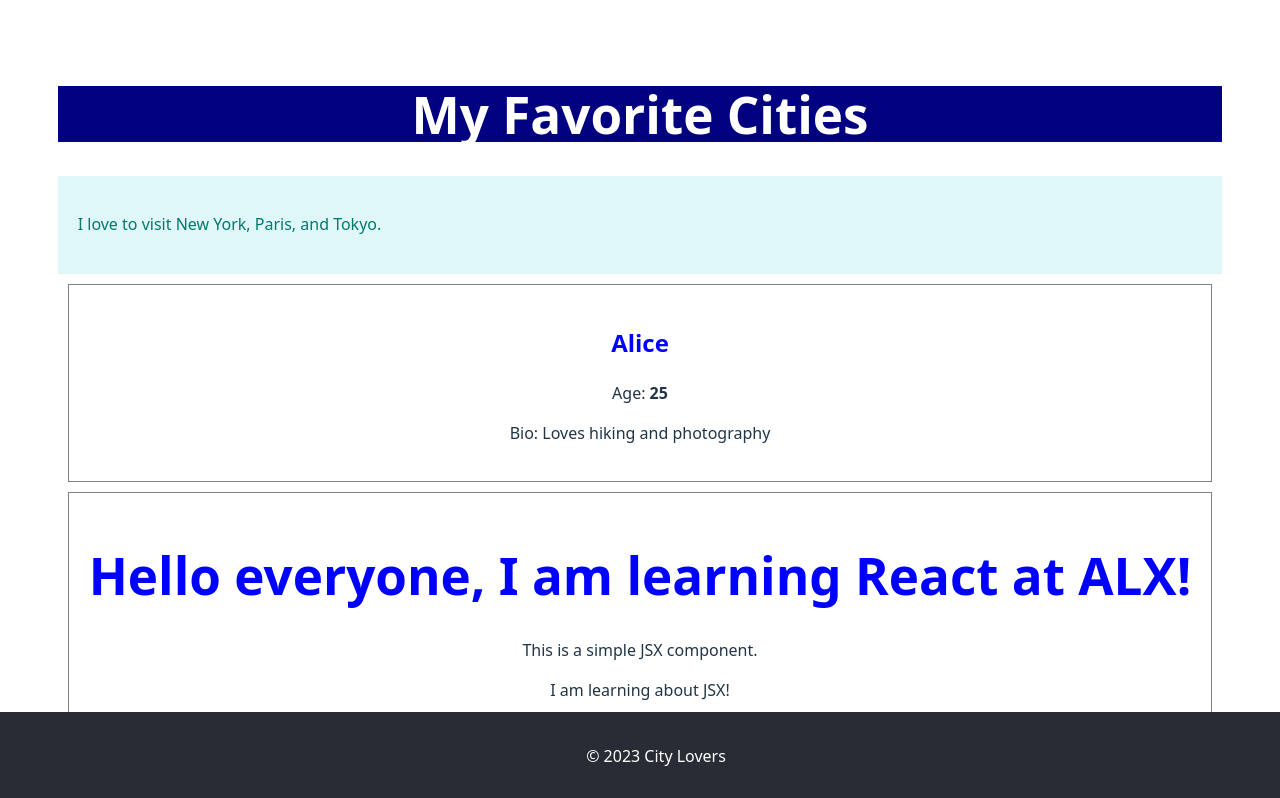
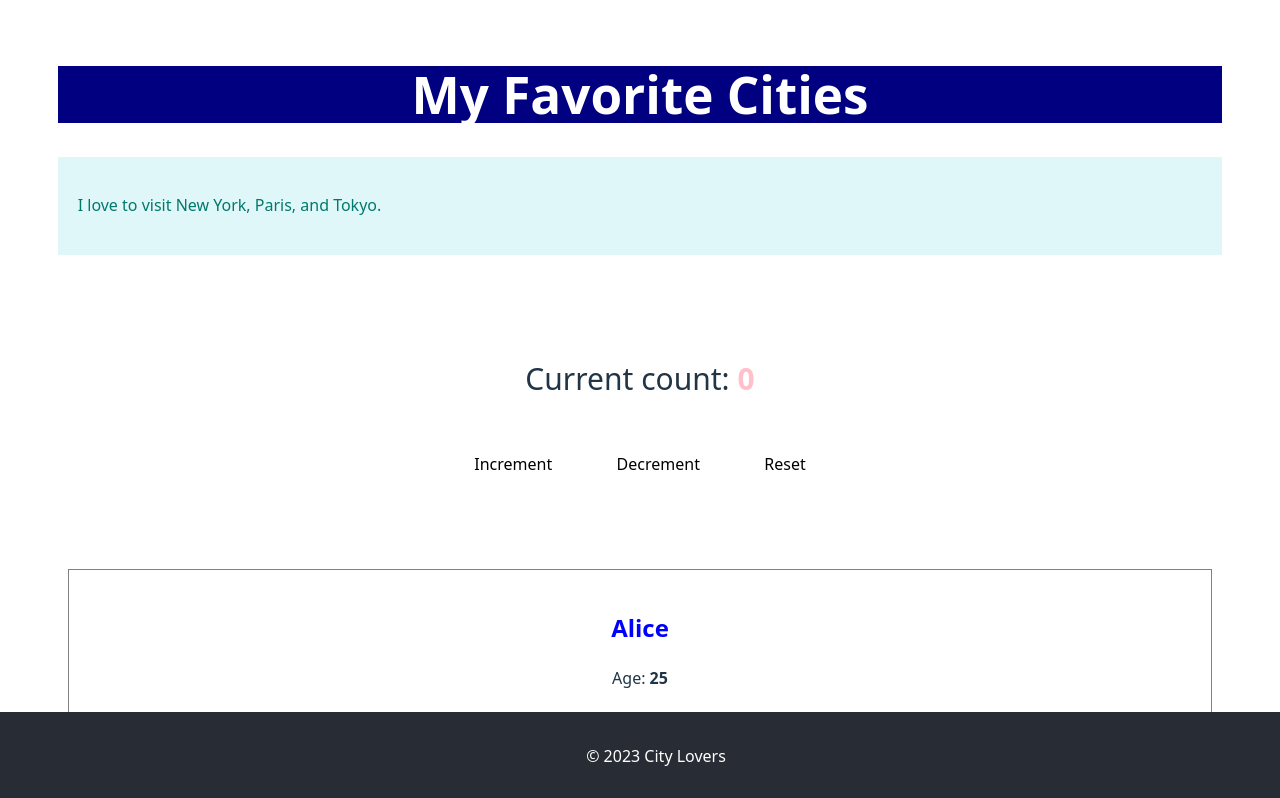
Before and after one commit to AnnCKaroki/alx-fe-reactjs, a React (Vite) app in the folder alx-react-app-new/: page / in a window 1280 px wide. Shown: the top 798 px of the page. Built offline with nearby package versions, Linux system fonts and the light colour scheme.

Commit message:
Add component to app

```diff
--- a/alx-react-app-new/src/App.jsx
+++ b/alx-react-app-new/src/App.jsx
@@ -4,15 +4,20 @@ import MainContent from './components/MainContent'
 import WelcomeMessage from './components/WelcomeMessage'
 import Footer from './components/Footer'
 import UserProfile from './components/UserProfile'
+import Counter from './components/Counter'
+
 
 
 function App() {
+
+
 
 
   return (
     <>
       <Header />
       <MainContent />
+      <Counter />
       <UserProfile name="Alice" age="25" bio="Loves hiking and photography" />
       <WelcomeMessage />
       <Footer />
```
